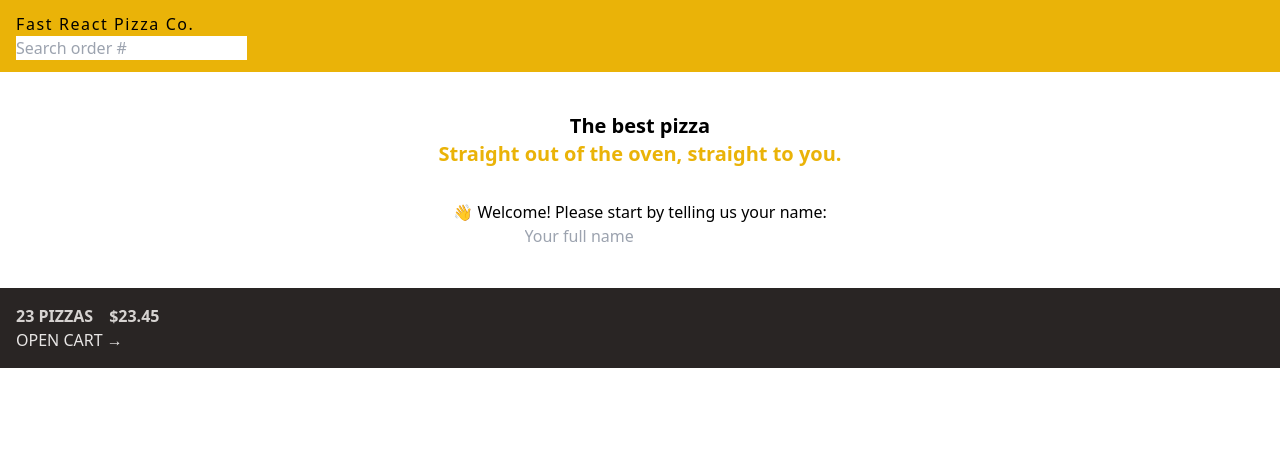
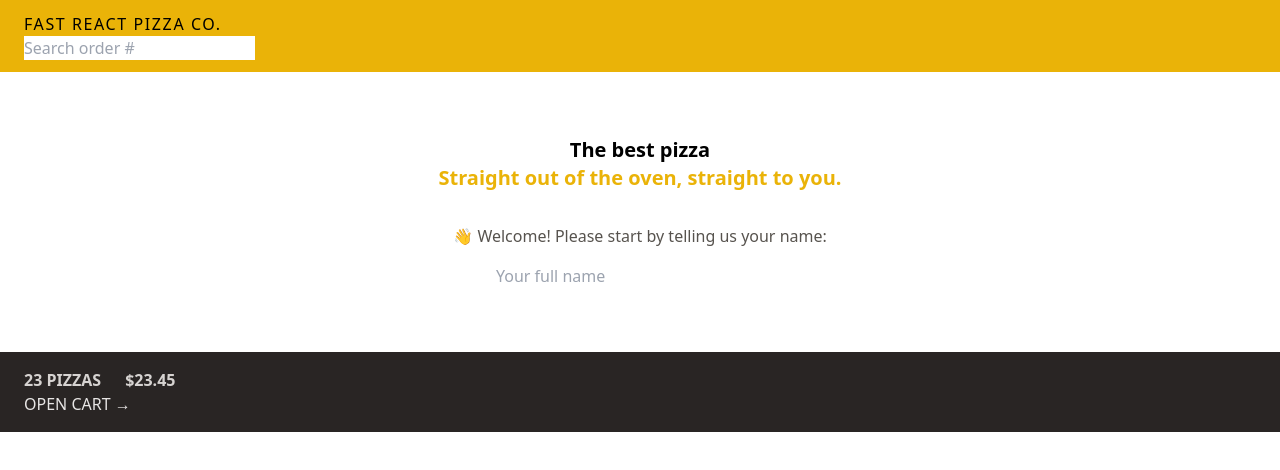
Before and after one commit to Hybola/16-fast-react-pizza-redo, a React (Vite) app: page / in a window 1280 px wide. Shown: the top 470 px of the page. Built offline with nearby package versions, Linux system fonts and the light colour scheme.

Commit message:
lecture 299: responsive design

```diff
--- a/src/features/cart/CartOverview.jsx
+++ b/src/features/cart/CartOverview.jsx
@@ -2,8 +2,8 @@
 
 function CartOverview() {
   return (
-    <div className="bg-stone-800 p-4 uppercase text-stone-200">
-      <p className="space-x-4 font-semibold text-stone-300">
+    <div className="bg-stone-800 px-4 py-4 uppercase text-stone-200 sm:px-6 md:text-base">
+      <p className="space-x-4 font-semibold text-stone-300 sm:space-x-6">
         <span>23 pizzas</span>
         <span>$23.45</span>
       </p>
--- a/src/features/user/CreateUser.jsx
+++ b/src/features/user/CreateUser.jsx
@@ -1,7 +1,7 @@
-import { useState } from 'react';
+import { useState } from "react";
 
 function CreateUser() {
-  const [username, setUsername] = useState('');
+  const [username, setUsername] = useState("");
 
   function handleSubmit(e) {
     e.preventDefault();
@@ -9,16 +9,19 @@
 
   return (
     <form onSubmit={handleSubmit}>
-      <p>👋 Welcome! Please start by telling us your name:</p>
+      <p className="mb-4 text-sm text-stone-600 md:text-base">
+        👋 Welcome! Please start by telling us your name:
+      </p>
 
       <input
+        className="w-72"
         type="text"
         placeholder="Your full name"
         value={username}
         onChange={(e) => setUsername(e.target.value)}
       />
 
-      {username !== '' && (
+      {username !== "" && (
         <div>
           <button>Start ordering</button>
         </div>
--- a/src/ui/Header.jsx
+++ b/src/ui/Header.jsx
@@ -4,7 +4,7 @@
 
 function Header() {
   return (
-    <header className="boder-b border-stone-200 bg-yellow-500 px-4 py-3">
+    <header className="boder-b border-stone-200 bg-yellow-500 px-4 py-3 uppercase sm:px-6">
       <Link to="/" className="tracking-widest">
         Fast React Pizza Co.
       </Link>
--- a/src/ui/Home.jsx
+++ b/src/ui/Home.jsx
@@ -1,7 +1,7 @@
 import CreateUser from "../features/user/CreateUser";
 function Home() {
   return (
-    <div className="my-10 text-center">
+    <div className="my-10 text-center sm:my-16">
       <h1 className="mb-8 text-center text-xl font-semibold">
         The best pizza
         <br />
```
